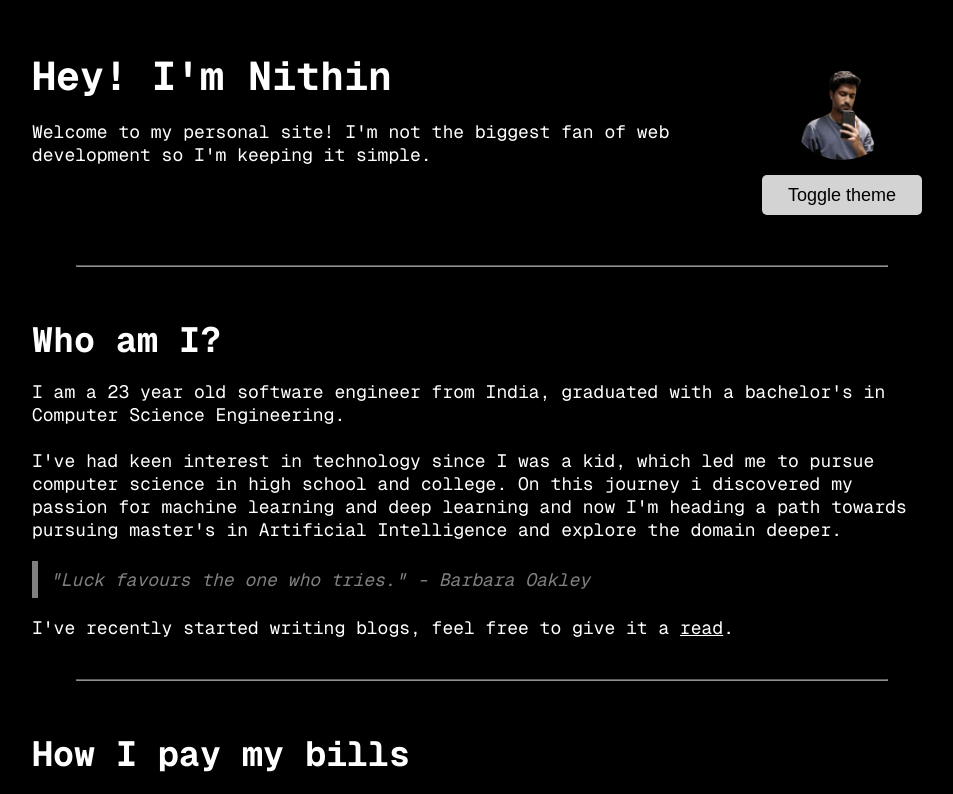
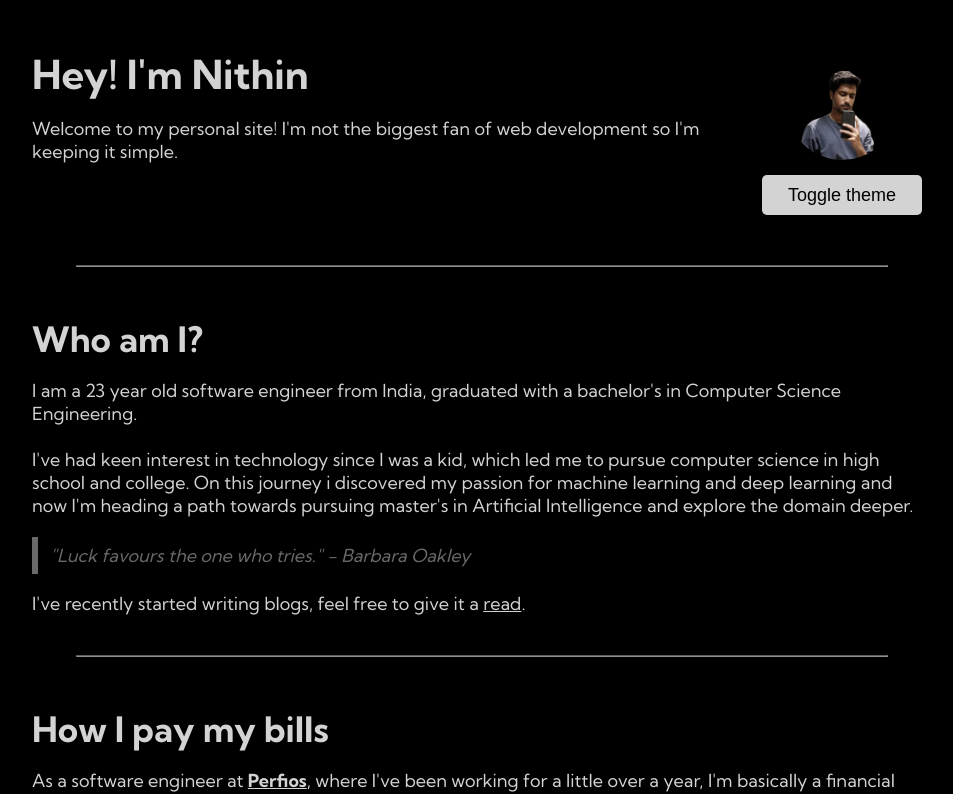
Before and after one commit to nithin-sudarsan/portfolio-site, a SvelteKit app: page / in a window 1280 px wide. Shown: the top 794 px of the page, without its empty margins (158-1111 px from the left). Built offline with nearby package versions, Linux system fonts and the light colour scheme.

Commit message:
Updated font

```diff
--- a/src/app.html
+++ b/src/app.html
@@ -7,9 +7,12 @@
 		<link rel="icon" type="image/png" sizes="32x32" href="%sveltekit.assets%/favicon/favicon-32x32.png">
 		<link rel="icon" type="image/png" sizes="16x16" href="%sveltekit.assets%/favicon/favicon-16x16.png">
 		<link rel="manifest" href="%sveltekit.assets%/favicon/site.webmanifest">
+		<!-- <link rel="preconnect" href="https://fonts.googleapis.com">
+		<link rel="preconnect" href="https://fonts.gstatic.com" crossorigin>
+		<link href="https://fonts.googleapis.com/css2?family=Geist+Mono:wght@100..900&family=Space+Mono:ital,wght@0,400;0,700;1,400;1,700&display=swap" rel="stylesheet"> -->
 		<link rel="preconnect" href="https://fonts.googleapis.com">
 		<link rel="preconnect" href="https://fonts.gstatic.com" crossorigin>
-		<link href="https://fonts.googleapis.com/css2?family=Geist+Mono:wght@100..900&family=Space+Mono:ital,wght@0,400;0,700;1,400;1,700&display=swap" rel="stylesheet">
+		<link href="https://fonts.googleapis.com/css2?family=Kumbh+Sans:wght@100..900&family=Lato&display=swap" rel="stylesheet">
 		<meta name="viewport" content="width=device-width, initial-scale=1" />
 		%sveltekit.head%
 		<title>Nithin's Portfolio</title>
--- a/src/routes/+layout.svelte
+++ b/src/routes/+layout.svelte
@@ -17,7 +17,8 @@
 
     :global(body) {
       margin: 0;
-      font-family: "Geist Mono", monospace;
+      /* font-family: "Geist Mono", monospace; */
+      font-family: "Kumbh Sans", sans-serif;
     }
 
     :global(body.light-mode) {
@@ -27,7 +28,7 @@
 
     :global(body:not(.light-mode)) {
       background-color: #000000;
-      color: #ffffff;
+      color: lightgrey;
     }
 
     :global(.tooltip.light-mode) {
```
